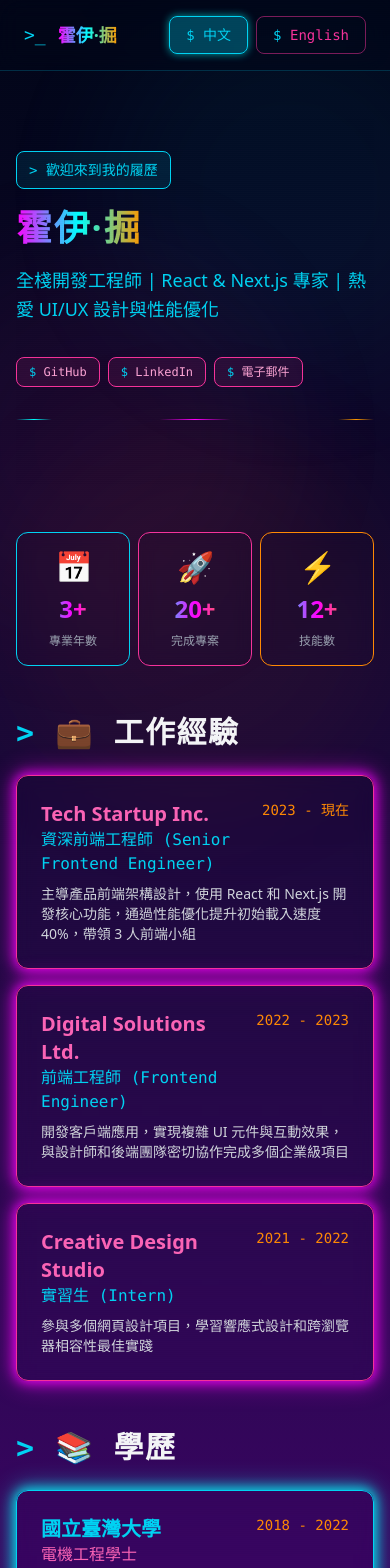
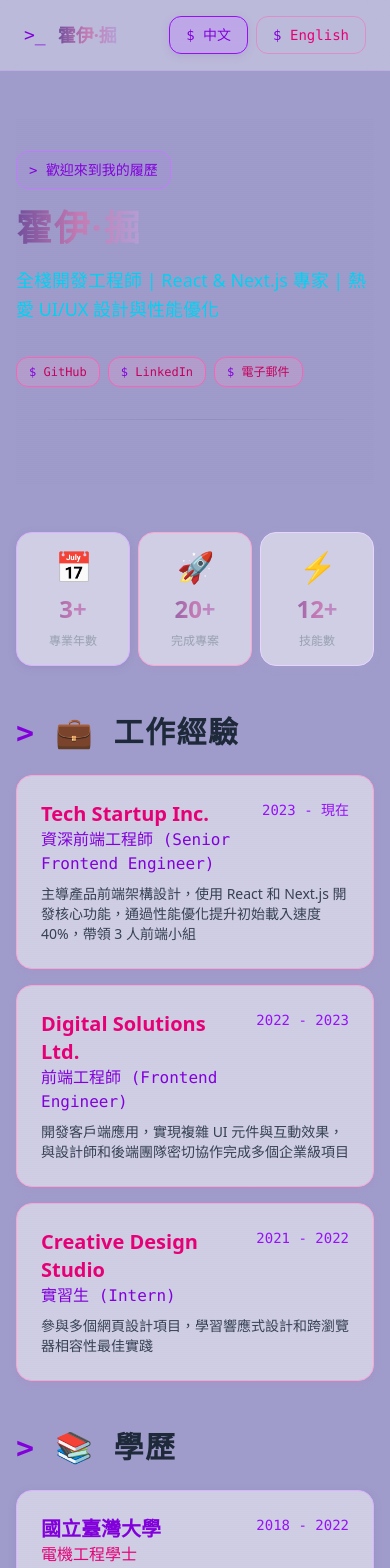
Before and after one commit to zooroy/roy-resume, a Next.js app: page / in a window 390 px wide. Shown: the top 1568 px of the page. Built offline with nearby package versions, Linux system fonts and the light colour scheme.

Commit message:
feat: update styles and colors for a cohesive design overhaul

```diff
--- a/app/globals.css
+++ b/app/globals.css
@@ -2,12 +2,14 @@
 
 @layer base {
   :root {
-    --background: #0a0e27;
-    --foreground: #ededed;
-    --neon-pink: #ff00ff;
-    --neon-cyan: #00ffff;
-    --neon-orange: #ff9900;
-    --neon-gradient: linear-gradient(90deg, #ff00ff, #00ffff 50%, #ff9900 100%);
+    --background: #9F9CCB;
+    --foreground: #2d2d2d;
+    --primary: #734F9C;
+    --secondary: #C47BB4;
+    --neon-pink: #C47BB4;
+    --neon-cyan: #734F9C;
+    --neon-orange: #B59FD6;
+    --neon-gradient: linear-gradient(90deg, #734F9C, #C47BB4 50%, #B59FD6 100%);
   }
 
   * {
@@ -19,13 +21,13 @@
   }
 
   body {
-    @apply bg-slate-950 text-gray-100 font-sans;
-    background: linear-gradient(135deg, #0a0e27 0%, #1a0033 50%, #0a1a2e 100%);
+    @apply bg-gray-100 text-gray-800 font-sans;
+    background: #9F9CCB;
     position: relative;
     overflow-x: hidden;
   }
 
-  /* 全域掃描線效果 */
+  /* 移除掃描線效果 */
   body::before {
     content: '';
     position: fixed;
@@ -34,15 +36,9 @@
     width: 100%;
     height: 100%;
     pointer-events: none;
-    background-image: repeating-linear-gradient(
-      0deg,
-      rgba(0, 0, 0, 0.15) 0px,
-      rgba(0, 0, 0, 0.15) 1px,
-      transparent 1px,
-      transparent 2px
-    );
+    background-image: none;
     z-index: 9999;
-    opacity: 0.03;
+    opacity: 0;
   }
 
     /* 背景網格動畫 */
@@ -51,7 +47,7 @@
         background-position: 0 0, 0 0;
       }
       100% {
-      background-position: 60px 60px, 60px 60px;
+        background-position: 0 0, 0 0;
       }
     }
 
@@ -61,30 +57,26 @@
         transform: translateY(0px);
       }
       50% {
-      transform: translateY(-20px);
+        transform: translateY(-10px);
       }
     }
 
     @keyframes glow-pulse {
       0%,
       100% {
-      text-shadow: 0 0 10px rgba(0, 255, 255, 0.5);
+        opacity: 1;
       }
       50% {
-      text-shadow: 0 0 20px rgba(0, 255, 255, 0.9),
-        0 0 30px rgba(255, 0, 255, 0.6);
+        opacity: 0.8;
       }
     }
 
     @keyframes neon-flicker {
       0% {
-      opacity: 0.95;
+        opacity: 1;
       }
-    5% {
-      opacity: 0.8;
-    }
-    10% {
-      opacity: 0.95;
+      50% {
+        opacity: 0.5;
       }
       100% {
         opacity: 1;
@@ -93,7 +85,7 @@
   }
 
 @layer components {
-  /* Vaporwave 漸層文字 */
+  /* 漸層文字 */
   .neon-gradient {
     @apply font-bold;
     background: var(--neon-gradient);
@@ -102,39 +94,37 @@
     background-clip: text;
   }
 
-  /* 霓虹標籤 */
+  /* 標籤 */
   .neon-tag {
-    @apply inline-block px-3 py-1 rounded-lg border text-sm font-medium;
-    background: rgba(255, 0, 255, 0.12);
-    color: var(--neon-pink);
-    border-color: var(--neon-pink);
-    box-shadow: 0 0 6px 0 var(--neon-pink),
-      inset 0 0 12px rgba(255, 0, 255, 0.1);
+    @apply inline-block px-3 py-1 rounded-full text-sm font-medium;
+    background: rgba(115, 79, 156, 0.15);
+    color: var(--primary);
+    border: 1px solid rgba(115, 79, 156, 0.3);
+    box-shadow: none;
   }
 
-  /* 霓虹陰影 */
+  /* 陰影 */
   .shadow-neon {
-    box-shadow: 0 0 16px 2px var(--neon-cyan), 0 2px 8px 0 var(--neon-pink);
+    box-shadow: 0 2px 8px rgba(115, 79, 156, 0.15);
   }
 
-  /* 霓虹盒子 */
+  /* 盒子 */
   .neon-box {
-    border: 1px solid var(--neon-cyan);
-    box-shadow: 0 0 12px 2px var(--neon-cyan),
-      0 0 18px 2px var(--neon-pink) inset;
+    border: 1px solid rgba(115, 79, 156, 0.2);
+    box-shadow: 0 2px 8px rgba(115, 79, 156, 0.1);
   }
 
   /* 終端樣式 */
   .terminal-window {
-    @apply border rounded-lg overflow-hidden;
-    border-color: var(--neon-cyan);
-    box-shadow: 0 0 12px var(--neon-cyan);
+    @apply border rounded-xl overflow-hidden;
+    border-color: rgba(115, 79, 156, 0.2);
+    box-shadow: 0 2px 8px rgba(115, 79, 156, 0.1);
   }
 
   .terminal-header {
     @apply px-4 py-3 border-b flex items-center gap-3 font-mono text-xs;
-    border-color: var(--neon-cyan);
-    background: rgba(0, 255, 255, 0.05);
+    border-color: rgba(115, 79, 156, 0.2);
+    background: rgba(115, 79, 156, 0.05);
   }
 
   .terminal-dot {
@@ -146,44 +136,30 @@
     animation: float 3s ease-in-out infinite;
   }
 
-  /* 發光脈搏 */
+  /* 脈搏動畫 */
   .glow-pulse {
     animation: glow-pulse 2s ease-in-out infinite;
   }
 
-  /* 霓虹閃爍 */
+  /* 閃爍動畫 */
   .neon-flicker {
     animation: neon-flicker 0.15s infinite;
   }
 
   /* 漸層文字 */
   .text-gradient {
-    background: linear-gradient(90deg, #00ffff 0%, #ff00ff 50%, #ff9900 100%);
+    background: linear-gradient(90deg, #734F9C 0%, #C47BB4 50%, #B59FD6 100%);
     -webkit-background-clip: text;
     -webkit-text-fill-color: transparent;
     background-clip: text;
   }
 
-  /* 柵欄式分隔線 */
+  /* 分隔線 */
   .divider-grid {
-    background-image: linear-gradient(
-        90deg,
+    background: linear-gradient(90deg,
       transparent 0%,
-        var(--neon-cyan) 5%,
-        transparent 10%
-      ),
-      linear-gradient(
-        90deg,
-        transparent 40%,
-        var(--neon-pink) 50%,
-        transparent 60%
-      ),
-      linear-gradient(
-        90deg,
-        transparent 90%,
-        var(--neon-orange) 95%,
-        transparent 100%
-      );
+      rgba(115, 79, 156, 0.2) 50%,
+      transparent 100%);
     background-repeat: no-repeat;
     background-size: 100% 1px;
     background-position: 0 50%;
--- a/app/page.tsx
+++ b/app/page.tsx
@@ -29,24 +29,21 @@ export default function Resume() {
   const introText = resumeData.intro[locale];
 
   return (
-    <div className="relative min-h-screen bg-gradient-to-b from-slate-950 via-purple-950 to-slate-950 overflow-hidden">
+    <div className="relative min-h-screen bg-[#9F9CCB] overflow-hidden">
       {/* 背景動畫網格 */}
       <InfiniteGrid className="opacity-10" />
 
-      {/* 背景漸層光線 */}
+      {/* 背景漸層光線 - 已移除 */}
       <div className="fixed inset-0 pointer-events-none">
-        <div className="absolute top-0 left-1/4 w-96 h-96 bg-cyan-500 opacity-5 blur-3xl rounded-full animate-pulse" />
-        <div className="absolute bottom-1/4 right-1/4 w-96 h-96 bg-pink-500 opacity-5 blur-3xl rounded-full animate-pulse" />
-        <div className="absolute top-1/2 right-0 w-96 h-96 bg-orange-500 opacity-5 blur-3xl rounded-full animate-pulse" />
       </div>
 
       {/* 主容器 */}
       <div className="relative z-10">
         {/* 導航欄 */}
-        <nav className="sticky top-0 z-50 border-b border-cyan-400/20 backdrop-blur-md bg-slate-950/50">
+        <nav className="sticky top-0 z-50 border-b border-purple-400/20 backdrop-blur-md bg-white/30">
           <div className="max-w-4xl mx-auto px-6 py-4 flex items-center justify-between gap-4">
             <div className="flex items-center gap-3 min-w-0">
-              <span className="text-cyan-400 font-mono text-lg flex-shrink-0">
+              <span className="text-purple-700 font-mono text-lg flex-shrink-0">
                 &gt;_
               </span>
               <h1 className="text-lg md:text-xl font-bold truncate">
@@ -66,8 +63,8 @@ export default function Resume() {
           <ScanlineOverlay>
             <section className="space-y-6 md:space-y-8 py-8 md:py-12">
               <div className="space-y-4 md:space-y-6">
-                <div className="inline-block px-3 md:px-4 py-2 rounded-lg border border-cyan-400 bg-cyan-400/10 mb-4 md:mb-6 text-sm md:text-base">
-                  <TerminalText className="text-cyan-400">
+                <div className="inline-block px-3 md:px-4 py-2 rounded-xl border border-purple-400 bg-purple-400/10 mb-4 md:mb-6 text-sm md:text-base">
+                  <TerminalText className="text-purple-700">
                     {locale === 'zh-TW'
                       ? '歡迎來到我的履歷'
                       : 'Welcome to my resume'}
@@ -78,7 +75,7 @@ export default function Resume() {
                   <NeonGradientText>{headerText}</NeonGradientText>
                 </h1>
 
-                <p className="text-lg md:text-xl text-gray-300 font-light max-w-2xl leading-relaxed">
+                <p className="text-lg md:text-xl text-gray-700 font-light max-w-2xl leading-relaxed">
                   <PulseGlow color="cyan">{introText}</PulseGlow>
                 </p>
               </div>
@@ -174,7 +171,7 @@ export default function Resume() {
 
           {/* 額外的召喚區塊 */}
           <ScanlineOverlay>
-            <div className="bg-gradient-to-r from-cyan-900/20 via-pink-900/20 to-orange-900/20 border border-gradient rounded-xl p-6 md:p-8">
+            <div className="bg-gradient-to-r from-purple-100 via-pink-100 to-purple-100 border border-purple-300 rounded-2xl p-6 md:p-8">
               <div className="space-y-4">
                 <h3 className="text-2xl font-bold">
                   <TerminalText>
@@ -183,7 +180,7 @@ export default function Resume() {
                       : 'Interested in collaboration?'}
                   </TerminalText>
                 </h3>
-                <p className="text-gray-300">
+                <p className="text-gray-700">
                   {locale === 'zh-TW'
                     ? '我很樂意聽取你的想法和專案機會。通過以下方式與我聯絡：'
                     : "I'd love to hear about your ideas and project opportunities. Get in touch with me:"}
@@ -199,17 +196,17 @@ export default function Resume() {
 
           {/* 頁腳 */}
           <ScanlineOverlay>
-            <footer className="border-t border-cyan-400/20 pt-8 md:pt-12 pb-6 md:pb-8 mt-12 md:mt-16">
+            <footer className="border-t border-purple-400/20 pt-8 md:pt-12 pb-6 md:pb-8 mt-12 md:mt-16">
               <div className="space-y-3 text-center">
-                <div className="flex items-center justify-center gap-3 text-gray-400 flex-wrap">
-                  <span className="text-cyan-400 font-mono">&gt;</span>
+                <div className="flex items-center justify-center gap-3 text-gray-600 flex-wrap">
+                  <span className="text-purple-700 font-mono">&gt;</span>
                   <span className="font-mono text-xs md:text-sm">
                     {locale === 'zh-TW'
                       ? '© 2024 Roy Hsiao. 保留所有權利。'
                       : '© 2024 Roy Hsiao. All rights reserved.'}
                   </span>
                 </div>
-                <div className="text-xs text-gray-500 font-mono space-y-1">
+                <div className="text-xs text-gray-600 font-mono space-y-1">
                   <div>
                     <PulseGlow color="pink">
                       {locale === 'zh-TW'
@@ -217,10 +214,10 @@ export default function Resume() {
                         : 'Powered by React & Next.js'}
                     </PulseGlow>
                   </div>
-                  <div className="text-cyan-400">
+                  <div className="text-purple-700">
                     {locale === 'zh-TW'
-                      ? '設計系統: Vaporwave/Outrun'
-                      : 'Design System: Vaporwave/Outrun'}
+                      ? '設計系統: 簡潔優雅'
+                      : 'Design System: Simple & Elegant'}
                   </div>
                 </div>
               </div>
--- a/src/components/LanguageSwitcher.tsx
+++ b/src/components/LanguageSwitcher.tsx
@@ -19,15 +19,15 @@ export function LanguageSwitcher({
           key={locale}
           onClick={() => onLocaleChange(locale)}
           className={`
-            px-4 py-2 rounded-lg font-mono text-sm transition-all duration-300
+            px-4 py-2 rounded-xl font-mono text-sm transition-all duration-300
             ${
               currentLocale === locale
-                ? 'bg-cyan-400/30 border border-cyan-400 text-cyan-400 shadow-[0_0_8px_rgba(0,255,255,0.6)]'
-                : 'border border-pink-500/50 text-pink-500 hover:border-pink-500 hover:shadow-[0_0_8px_rgba(255,0,255,0.4)]'
+                ? 'bg-purple-400/30 border border-purple-600 text-purple-700 shadow-[0_2px_8px_rgba(115,79,156,0.15)]'
+                : 'border border-pink-400/50 text-pink-600 hover:border-pink-500 hover:shadow-[0_2px_8px_rgba(196,123,180,0.15)]'
             }
           `}
         >
-          <span className="text-cyan-400">$</span>{' '}
+          <span className="text-purple-700">$</span>{' '}
           {locale === 'zh-TW' ? '中文' : 'English'}
         </button>
       ))}
--- a/src/components/ResumeSections.tsx
+++ b/src/components/ResumeSections.tsx
@@ -22,20 +22,20 @@ export function EducationSection({ locale, data }: SectionProps) {
       <div className="space-y-4">
         {data.education.map((edu, idx) => (
           <ScanlineOverlay key={idx}>
-            <NeonCard glow="cyan" className="border-cyan-400">
+            <NeonCard glow="cyan" className="border-purple-300">
               <div className="space-y-2">
                 <div className="flex items-start justify-between gap-4">
                   <div>
-                    <h3 className="text-xl font-bold text-cyan-400">
+                    <h3 className="text-xl font-bold text-purple-700">
                       {edu.school}
                     </h3>
-                    <p className="text-pink-400 font-mono">{edu.degree}</p>
+                    <p className="text-pink-600 font-mono">{edu.degree}</p>
                   </div>
-                  <span className="text-orange-400 font-mono text-sm whitespace-nowrap">
+                  <span className="text-purple-600 font-mono text-sm whitespace-nowrap">
                     {edu.period}
                   </span>
                 </div>
-                <p className="text-gray-300 text-sm">
+                <p className="text-gray-700 text-sm">
                   {edu.description[locale]}
                 </p>
               </div>
@@ -56,20 +56,20 @@ export function WorkSection({ locale, data }: SectionProps) {
       <div className="space-y-4">
         {data.work.map((work, idx) => (
           <ScanlineOverlay key={idx}>
-            <NeonCard glow="pink" className="border-pink-500">
+            <NeonCard glow="pink" className="border-pink-300">
               <div className="space-y-2">
                 <div className="flex items-start justify-between gap-4">
                   <div>
-                    <h3 className="text-xl font-bold text-pink-400">
+                    <h3 className="text-xl font-bold text-pink-600">
                       {work.company}
                     </h3>
-                    <p className="text-cyan-400 font-mono">{work.job}</p>
+                    <p className="text-purple-700 font-mono">{work.job}</p>
                   </div>
-                  <span className="text-orange-400 font-mono text-sm whitespace-nowrap">
+                  <span className="text-purple-600 font-mono text-sm whitespace-nowrap">
                     {work.period}
                   </span>
                 </div>
-                <p className="text-gray-300 text-sm">
+                <p className="text-gray-700 text-sm">
                   {work.description[locale]}
                 </p>
               </div>
@@ -106,17 +106,17 @@ export function PortfolioSection({ locale, data }: SectionProps) {
         {data.portfolio.map((project, idx) => (
           <Card key={idx} glow="orange" className="h-full">
             <CardHeader>
-              <CardTitle className="text-orange-300">
+              <CardTitle className="text-orange-600">
                 <TerminalText>{project.title[locale]}</TerminalText>
               </CardTitle>
               {project.period && (
-                <CardDescription className="text-pink-400">
+                <CardDescription className="text-pink-600">
                   {project.period}
                 </CardDescription>
               )}
             </CardHeader>
             <CardContent>
-              <p className="text-gray-300 text-sm leading-relaxed mb-4">
+              <p className="text-gray-700 text-sm leading-relaxed mb-4">
                 {project.description[locale]}
               </p>
               {project.link && (
@@ -124,7 +124,7 @@ export function PortfolioSection({ locale, data }: SectionProps) {
                   href={project.link}
                   target="_blank"
                   rel="noopener noreferrer"
-                  className="inline-block px-4 py-2 bg-gradient-to-r from-cyan-500 to-pink-500 text-white font-mono text-xs rounded-lg hover:shadow-[0_0_16px_rgba(0,255,255,0.6),0_0_16px_rgba(255,0,255,0.4)] transition-all duration-300 hover:scale-105"
+                  className="inline-block px-4 py-2 bg-gradient-to-r from-purple-500 to-pink-500 text-white font-mono text-xs rounded-lg hover:shadow-[0_2px_8px_rgba(115,79,156,0.4)] transition-all duration-300 hover:scale-105"
                 >
                   {locale === 'zh-TW' ? '查看專案' : 'View Project'}
                 </a>
--- a/src/components/VaporComponents.tsx
+++ b/src/components/VaporComponents.tsx
@@ -28,7 +28,7 @@ export function NeonTag({
   );
 }
 
-// 霓虹卡片
+// 卡片
 export function NeonCard({
   children,
   className = '',
@@ -38,27 +38,26 @@ export function NeonCard({
   className?: string;
   glow?: 'cyan' | 'pink' | 'orange';
 }) {
-  const glowClass = {
-    cyan: 'shadow-[0_0_12px_2px_rgba(0,255,255,0.8),0_0_24px_4px_rgba(0,255,255,0.4)]',
-    pink: 'shadow-[0_0_12px_2px_rgba(255,0,255,0.8),0_0_24px_4px_rgba(255,0,255,0.4)]',
-    orange:
-      'shadow-[0_0_12px_2px_rgba(255,153,0,0.8),0_0_24px_4px_rgba(255,153,0,0.4)]',
+  const shadowClass = {
+    cyan: 'shadow-[0_2px_8px_rgba(115,79,156,0.15)]',
+    pink: 'shadow-[0_2px_8px_rgba(196,123,180,0.15)]',
+    orange: 'shadow-[0_2px_8px_rgba(181,159,214,0.15)]',
+  };
+
+  const borderClass = {
+    cyan: 'border-purple-300',
+    pink: 'border-pink-300',
+    orange: 'border-purple-200',
   };
 
   return (
     <div
       className={`
-        border rounded-xl p-6 backdrop-blur-sm
-        border-current transition-all duration-300
-        hover:scale-105 hover:shadow-xl
-        ${
-          glow === 'cyan'
-            ? 'border-cyan-400'
-            : glow === 'pink'
-            ? 'border-pink-500'
-            : 'border-orange-400'
-        }
-        ${glowClass[glow]}
+        border rounded-2xl p-6 transition-all duration-300
+        hover:shadow-lg
+        ${borderClass[glow]}
+        ${shadowClass[glow]}
+        bg-white/50
         ${className}
       `}
     >
@@ -101,24 +100,19 @@ export function TerminalText({
 }) {
   return (
     <span className={`font-mono ${className}`}>
-      <span className="text-cyan-400">{prefix}</span> {children}
+      <span className="text-purple-700">{prefix}</span> {children}
     </span>
   );
 }
 
-// 無限網格背景
+// 背景网格
 export function InfiniteGrid({ className = '' }: { className?: string }) {
   return (
     <div
       className={`absolute inset-0 ${className}`}
       style={{
-        backgroundImage: `
-          linear-gradient(0deg, transparent 24%, rgba(255, 0, 255, 0.05) 25%, rgba(255, 0, 255, 0.05) 26%, transparent 27%, transparent 74%, rgba(0, 255, 255, 0.05) 75%, rgba(0, 255, 255, 0.05) 76%, transparent 77%, transparent),
-          linear-gradient(90deg, transparent 24%, rgba(255, 0, 255, 0.05) 25%, rgba(255, 0, 255, 0.05) 26%, transparent 27%, transparent 74%, rgba(0, 255, 255, 0.05) 75%, rgba(0, 255, 255, 0.05) 76%, transparent 77%, transparent)
-        `,
-        backgroundSize: '60px 60px',
-        backgroundPosition: '0 0, 0 0',
-        animation: 'grid-animation 8s linear infinite',
+        backgroundImage: 'none',
+        backgroundColor: 'transparent',
       }}
     />
   );
--- a/src/components/ui/badge.tsx
+++ b/src/components/ui/badge.tsx
@@ -8,16 +8,16 @@ export interface BadgeProps extends React.HTMLAttributes<HTMLDivElement> {
 const Badge = React.forwardRef<HTMLDivElement, BadgeProps>(
   ({ className, variant = 'default', ...props }, ref) => {
     const variants = {
-      default: 'bg-cyan-500/20 border border-cyan-400 text-cyan-300',
-      cyan: 'bg-cyan-500/20 border border-cyan-400 text-cyan-300',
-      pink: 'bg-pink-500/20 border border-pink-500 text-pink-300',
-      orange: 'bg-orange-500/20 border border-orange-400 text-orange-300',
+      default: 'bg-purple-300/30 border border-purple-400 text-purple-700',
+      cyan: 'bg-purple-300/30 border border-purple-400 text-purple-700',
+      pink: 'bg-pink-300/30 border border-pink-400 text-pink-700',
+      orange: 'bg-purple-200/30 border border-purple-300 text-purple-600',
     };
 
     return (
       <div
         className={cn(
-          'inline-block px-3 py-1 rounded-lg text-xs font-mono font-medium',
+          'inline-block px-3 py-1 rounded-full text-xs font-mono font-medium',
           variants[variant],
           className
         )}
--- a/src/components/ui/button.tsx
+++ b/src/components/ui/button.tsx
@@ -9,19 +9,19 @@ export interface ButtonProps
 
 const Button = React.forwardRef<HTMLButtonElement, ButtonProps>(
   ({ className, variant = "default", size = "md", ...props }, ref) => {
-    const baseStyles = "font-mono font-medium transition-all duration-300 rounded-lg inline-flex items-center justify-center"
+    const baseStyles = "font-mono font-medium transition-all duration-300 rounded-xl inline-flex items-center justify-center"
 
     const variants = {
       default:
-        "bg-cyan-500/20 border border-cyan-400 text-cyan-300 hover:bg-cyan-500/40 hover:shadow-neon-cyan",
+        "bg-purple-300/30 border border-purple-400 text-purple-700 hover:bg-purple-300/50 hover:shadow-[0_2px_8px_rgba(115,79,156,0.15)]",
       outline:
-        "border border-pink-500/50 text-pink-300 hover:border-pink-500 hover:bg-pink-500/10 hover:shadow-[0_0_8px_rgba(255,0,255,0.4)]",
+        "border border-pink-400/50 text-pink-600 hover:border-pink-500 hover:bg-pink-300/10 hover:shadow-[0_2px_8px_rgba(196,123,180,0.15)]",
       "neon-cyan":
-        "bg-cyan-500/10 border border-cyan-400 text-cyan-300 hover:bg-cyan-500/30 hover:shadow-neon-cyan hover:scale-105",
+        "bg-purple-300/20 border border-purple-400 text-purple-700 hover:bg-purple-300/40 hover:shadow-[0_2px_8px_rgba(115,79,156,0.15)] hover:scale-105",
       "neon-pink":
-        "bg-pink-500/10 border border-pink-500 text-pink-300 hover:bg-pink-500/30 hover:shadow-neon-pink hover:scale-105",
+        "bg-pink-300/20 border border-pink-400 text-pink-700 hover:bg-pink-300/40 hover:shadow-[0_2px_8px_rgba(196,123,180,0.15)] hover:scale-105",
       "neon-orange":
-        "bg-orange-500/10 border border-orange-400 text-orange-300 hover:bg-orange-500/30 hover:shadow-neon-orange hover:scale-105",
+        "bg-purple-200/20 border border-purple-300 text-purple-600 hover:bg-purple-200/40 hover:shadow-[0_2px_8px_rgba(181,159,214,0.15)] hover:scale-105",
     }
 
     const sizes = {
--- a/src/components/ui/card.tsx
+++ b/src/components/ui/card.tsx
@@ -8,15 +8,15 @@ export interface CardProps extends React.HTMLAttributes<HTMLDivElement> {
 const Card = React.forwardRef<HTMLDivElement, CardProps>(
   ({ className, glow = "cyan", ...props }, ref) => {
     const glowStyles = {
-      cyan: "border-cyan-400 shadow-neon-cyan",
-      pink: "border-pink-500 shadow-neon-pink",
-      orange: "border-orange-400 shadow-neon-orange",
+      cyan: "border-purple-300 shadow-[0_2px_8px_rgba(115,79,156,0.15)]",
+      pink: "border-pink-300 shadow-[0_2px_8px_rgba(196,123,180,0.15)]",
+      orange: "border-purple-200 shadow-[0_2px_8px_rgba(181,159,214,0.15)]",
     }
 
     return (
       <div
         className={cn(
-          "border rounded-xl p-6 backdrop-blur-sm transition-all duration-300 hover:scale-105 hover:shadow-xl",
+          "border rounded-2xl p-6 bg-white/50 transition-all duration-300 hover:shadow-lg",
           glowStyles[glow],
           className
         )}
@@ -53,7 +53,7 @@ const CardDescription = React.forwardRef<
   React.HTMLAttributes<HTMLParagraphElement>
 >(({ className, ...props }, ref) => (
   <p
-    className={cn("text-sm text-gray-400 font-mono", className)}
+    className={cn("text-sm text-gray-600 font-mono", className)}
     ref={ref}
     {...props}
   />
--- a/tailwind.config.ts
+++ b/tailwind.config.ts
@@ -9,16 +9,17 @@ const config: Config = {
   theme: {
     extend: {
       colors: {
-        'neon-cyan': '#00FFFF',
-        'neon-pink': '#FF00FF',
-        'neon-orange': '#FF9900',
-        'vaporwave-dark': '#0a0e27',
-        'vaporwave-purple': '#1a0033',
+        'neon-cyan': '#734F9C',
+        'neon-pink': '#C47BB4',
+        'neon-orange': '#B59FD6',
+        'primary-purple': '#734F9C',
+        'secondary-pink': '#C47BB4',
+        'background-light': '#9F9CCB',
       },
       boxShadow: {
-        'neon-cyan': '0 0 12px 2px rgba(0, 255, 255, 0.8), 0 0 24px 4px rgba(0, 255, 255, 0.4)',
-        'neon-pink': '0 0 12px 2px rgba(255, 0, 255, 0.8), 0 0 24px 4px rgba(255, 0, 255, 0.4)',
-        'neon-orange': '0 0 12px 2px rgba(255, 153, 0, 0.8), 0 0 24px 4px rgba(255, 153, 0, 0.4)',
+        'neon-cyan': '0 2px 8px rgba(115, 79, 156, 0.15)',
+        'neon-pink': '0 2px 8px rgba(196, 123, 180, 0.15)',
+        'neon-orange': '0 2px 8px rgba(181, 159, 214, 0.15)',
       },
       fontFamily: {
         mono: ['var(--font-mono)', 'monospace'],
@@ -31,19 +32,16 @@ const config: Config = {
       keyframes: {
         'grid-animation': {
           '0%': { backgroundPosition: '0 0, 0 0' },
-          '100%': { backgroundPosition: '60px 60px, 60px 60px' },
+          '100%': { backgroundPosition: '0 0, 0 0' },
         },
         'glow-pulse': {
-          '0%, 100%': { textShadow: '0 0 10px rgba(0, 255, 255, 0.5)' },
+          '0%, 100%': { opacity: '1' },
           '50%': {
-            textShadow:
-              '0 0 20px rgba(0, 255, 255, 0.9), 0 0 30px rgba(255, 0, 255, 0.6)',
+            opacity: '0.8',
           },
         },
         'neon-flicker': {
-          '0%': { opacity: '0.95' },
-          '5%': { opacity: '0.8' },
-          '10%': { opacity: '0.95' },
+          '0%': { opacity: '1' },
           '100%': { opacity: '1' },
         },
       },
```
Lines whose indentation alone changed are shown as unchanged.
